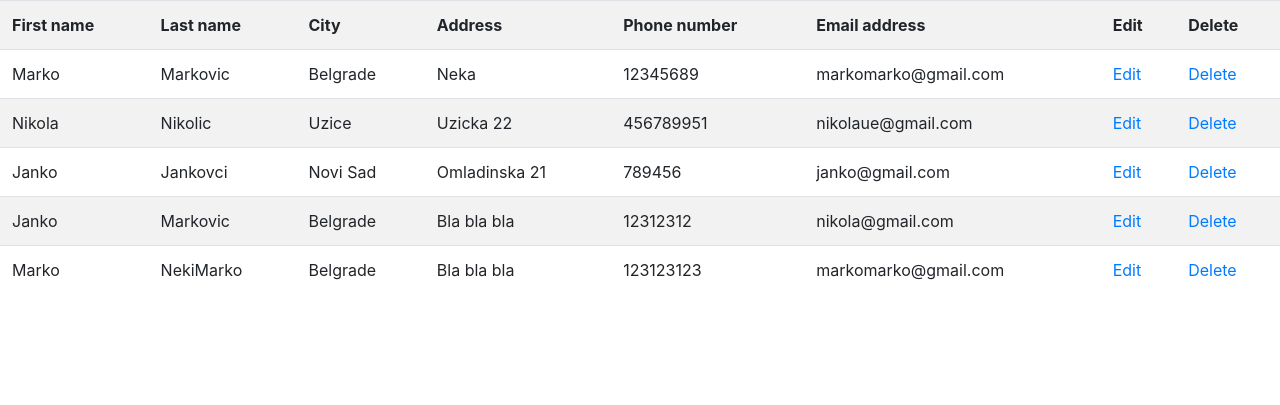
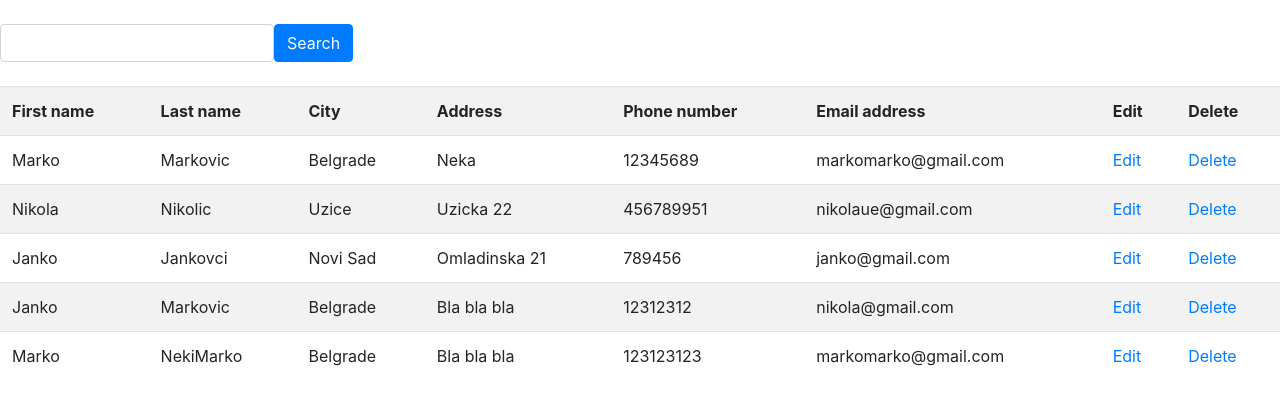
Before and after one commit to Rale1994/lawyer-office, a Flask app: page /all_client in a window 1280 px wide. Shown: the part 56-461 px from the top of the page. Run offline with Flask 2, Linux system fonts and the light colour scheme; a user stored in the database is signed in; data comes from the database, SQL or seed files in the repository; both versions use the stored data as it was after the commit; some libraries are stand-ins or nearby versions.

Commit message:
Added search bar and function

```diff
--- a/blog/__init__.py
+++ b/blog/__init__.py
@@ -1,5 +1,6 @@
 from flask import Flask
 from flask_sqlalchemy import SQLAlchemy
+from sqlalchemy import and_
 from flask_bcrypt import Bcrypt
 from flask_login import LoginManager
 
@@ -7,6 +8,7 @@ app = Flask(__name__)
 app.config['SECRET_KEY'] = '5791628bb0b13ce0c676dfde280ba245'
 app.config["SQLALCHEMY_DATABASE_URI"] = "sqlite:///database.db"
 app.config['SQLALCHEMY_TRACK_MODIFICATIONS'] = False
+
 db = SQLAlchemy(app)
 bcrypt = Bcrypt()
 login_manager = LoginManager()
--- a/blog/templates/all_clients.html
+++ b/blog/templates/all_clients.html
@@ -1,7 +1,19 @@
 {% extends 'base.html' %}
 {% block content %}
+<br>
+<form action="{{url_for('client.search')}}" method="POST">
+    <div class="input-group">
+        <div class="form-outline">
+            <input type="search" name="search_string" id="form1" class="form-control"/>
+        </div>
+        <button type="submit" value="Search" class="btn btn-primary">
+            <i class="fas fa-search"></i> Search
+        </button>
+    </div>
+</form>
+<br>
+
 <table class="table table-striped">
-
     <tr>
         <th>First name</th>
         <th>Last name</th>
@@ -13,7 +25,9 @@
         <th>Delete</th>
 
     </tr>
+
     {% for client in clients %}
+
     <tr>
         <td>{{client.first_name}}</td>
         <td>{{client.last_name}}</td>
@@ -25,5 +39,7 @@
         <td><a href="{{ url_for('client.delete', client_id= client.id) }}">Delete</a></td>
     </tr>
     {% endfor %}
+
 </table>
+
 {% endblock content %}
--- a/client/routes.py
+++ b/client/routes.py
@@ -31,7 +31,22 @@ def add_client():
 @client.route("/all_client")
 def all_client():
     clients = Client.query.filter_by(lawyer=current_user)
-    return render_template("all_clients.html", title="All client", clients=clients)
+    return render_template("all_clients.html", title="All clients", clients=clients)
+
+
+@client.route("/search", methods=['POST'])
+@login_required
+def search():
+    if request.method == 'POST':
+        form = request.form
+        search_value = form['search_string']
+        search = "{0}".format(search_value)
+        results = Client.query.filter(Client.first_name.like(search)).filter(Client.user_id == current_user.id).all()
+        for res in results:
+            print(res.last_name)
+        return render_template("all_clients.html", title="All clients", clients=results)
+    else:
+        return redirect(url_for("client.all_client"))
 
 
 @client.route("/edit/<int:client_id>", methods=['GET', 'POST'])
```
Also changed, not shown: blog/database.db.
